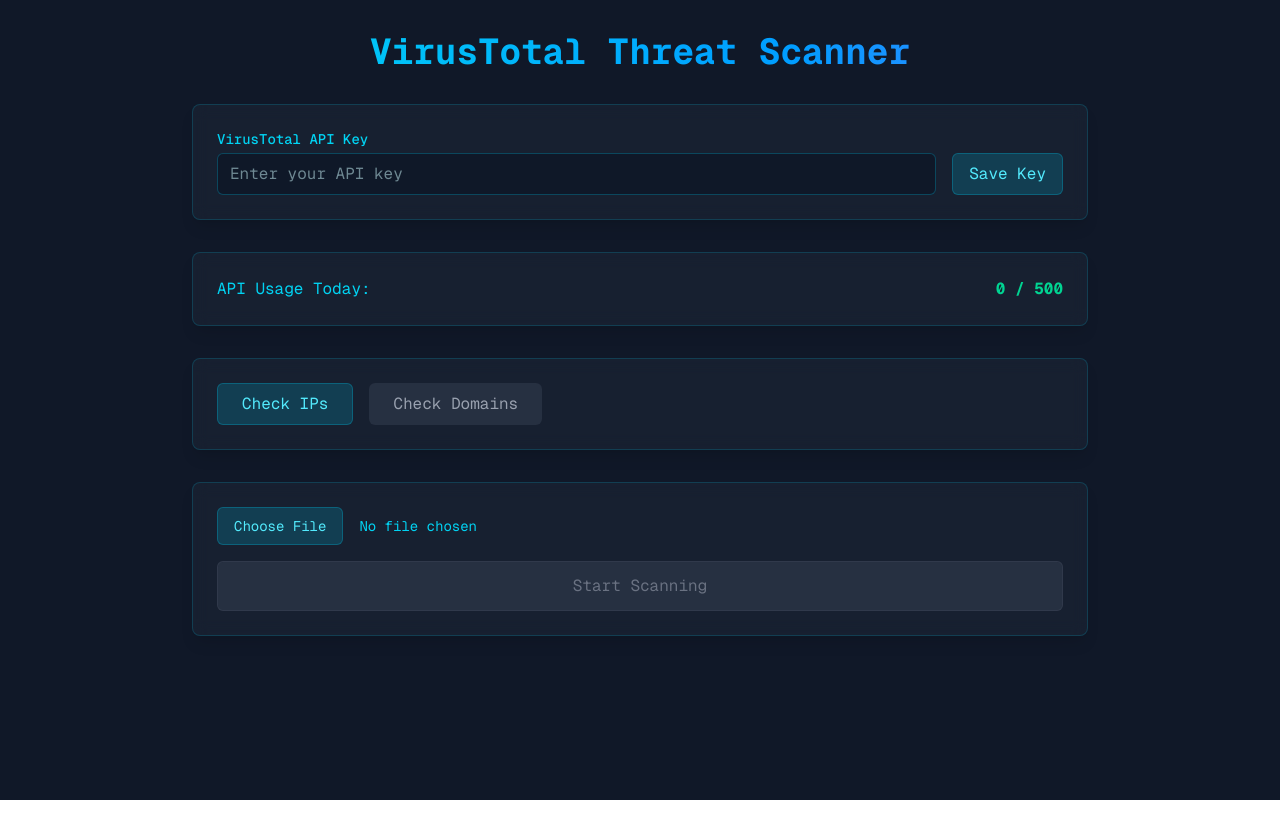
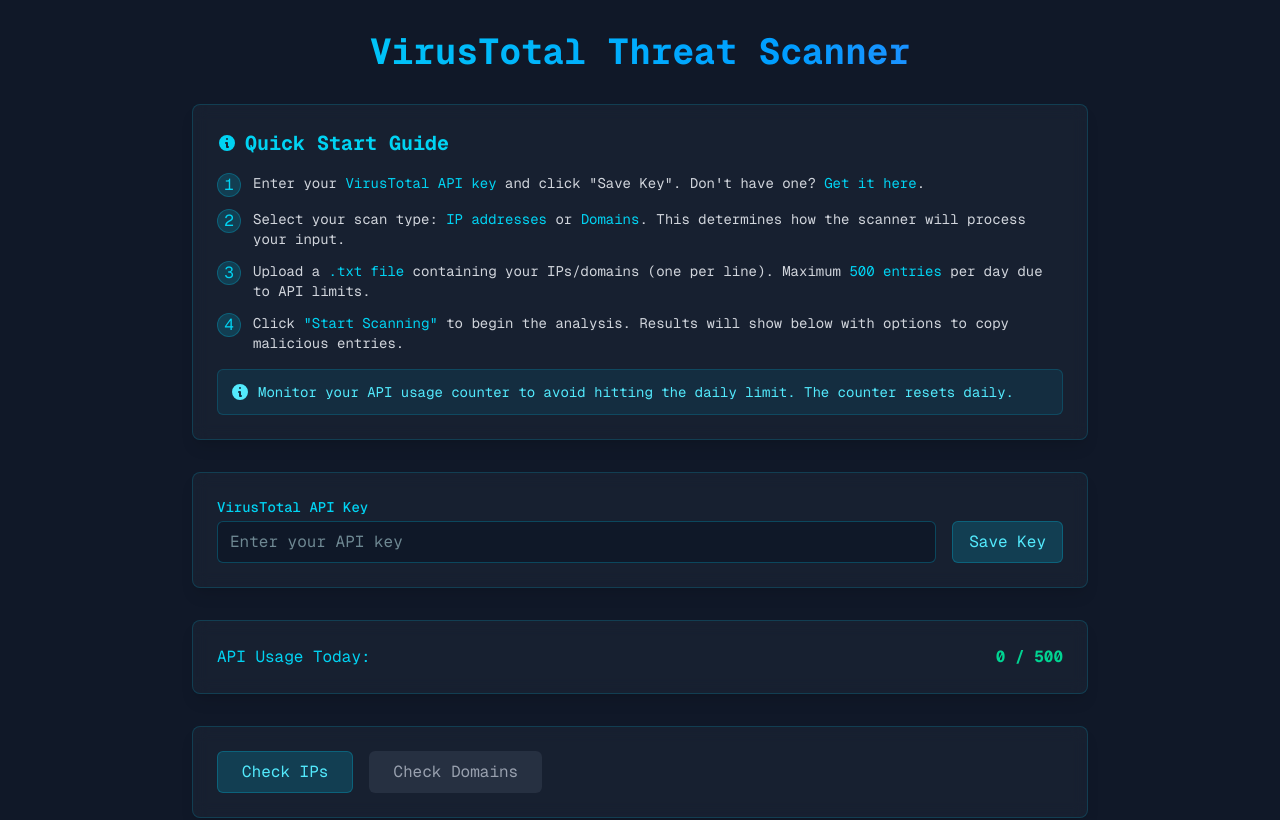
Before and after one commit to dyilooo/ATRA-Platform, a Next.js app: page / in a window 1280 px wide. Shown: the top 820 px of the page. Built offline with nearby package versions, Linux system fonts and the light colour scheme.

Commit message:
improved version

```diff
--- a/src/app/page.jsx
+++ b/src/app/page.jsx
@@ -137,6 +137,84 @@
         <h1 className="text-4xl font-bold text-center bg-gradient-to-r from-cyan-400 to-blue-500 bg-clip-text text-transparent font-mono">
           VirusTotal Threat Scanner
         </h1>
+
+        {/* User Guide Section */}
+        <div className="bg-gray-800/50 p-6 rounded-lg border border-cyan-500/20 backdrop-blur-sm shadow-lg">
+          <h2 className="text-xl font-bold mb-4 text-cyan-400 font-mono flex items-center gap-2">
+            <svg
+              xmlns="http://www.w3.org/2000/svg"
+              className="h-5 w-5"
+              viewBox="0 0 20 20"
+              fill="currentColor"
+            >
+              <path
+                fillRule="evenodd"
+                d="M18 10a8 8 0 11-16 0 8 8 0 0116 0zm-7-4a1 1 0 11-2 0 1 1 0 012 0zM9 9a1 1 0 000 2v3a1 1 0 001 1h1a1 1 0 100-2v-3a1 1 0 00-1-1H9z"
+                clipRule="evenodd"
+              />
+            </svg>
+            Quick Start Guide
+          </h2>
+          <div className="space-y-3">
+            <div className="flex items-start gap-3 text-gray-300">
+              <span className="flex-shrink-0 w-6 h-6 rounded-full bg-cyan-500/20 border border-cyan-500/30 flex items-center justify-center text-cyan-400 font-mono">
+                1
+              </span>
+              <p className="font-mono text-sm">
+                Enter your <span className="text-cyan-400">VirusTotal API key</span> and click "Save Key".
+                Don't have one? <a href="https://www.virustotal.com/gui/join-us" target="_blank" rel="noopener noreferrer" className="text-cyan-400 hover:underline">Get it here</a>.
+              </p>
+            </div>
+
+            <div className="flex items-start gap-3 text-gray-300">
+              <span className="flex-shrink-0 w-6 h-6 rounded-full bg-cyan-500/20 border border-cyan-500/30 flex items-center justify-center text-cyan-400 font-mono">
+                2
+              </span>
+              <p className="font-mono text-sm">
+                Select your scan type: <span className="text-cyan-400">IP addresses</span> or <span className="text-cyan-400">Domains</span>.
+                This determines how the scanner will process your input.
+              </p>
+            </div>
+
+            <div className="flex items-start gap-3 text-gray-300">
+              <span className="flex-shrink-0 w-6 h-6 rounded-full bg-cyan-500/20 border border-cyan-500/30 flex items-center justify-center text-cyan-400 font-mono">
+                3
+              </span>
+              <p className="font-mono text-sm">
+                Upload a <span className="text-cyan-400">.txt file</span> containing your IPs/domains (one per line).
+                Maximum <span className="text-cyan-400">500 entries</span> per day due to API limits.
+              </p>
+            </div>
+
+            <div className="flex items-start gap-3 text-gray-300">
+              <span className="flex-shrink-0 w-6 h-6 rounded-full bg-cyan-500/20 border border-cyan-500/30 flex items-center justify-center text-cyan-400 font-mono">
+                4
+              </span>
+              <p className="font-mono text-sm">
+                Click <span className="text-cyan-400">"Start Scanning"</span> to begin the analysis.
+                Results will show below with options to copy malicious entries.
+              </p>
+            </div>
+
+            <div className="mt-4 p-3 bg-cyan-500/10 rounded-md border border-cyan-500/20">
+              <p className="text-sm font-mono text-cyan-300 flex items-center gap-2">
+                <svg
+                  xmlns="http://www.w3.org/2000/svg"
+                  className="h-5 w-5"
+                  viewBox="0 0 20 20"
+                  fill="currentColor"
+                >
+                  <path
+                    fillRule="evenodd"
+                    d="M18 10a8 8 0 11-16 0 8 8 0 0116 0zm-7-4a1 1 0 11-2 0 1 1 0 012 0zM9 9a1 1 0 000 2v3a1 1 0 001 1h1a1 1 0 100-2v-3a1 1 0 00-1-1H9z"
+                    clipRule="evenodd"
+                  />
+                </svg>
+                Monitor your API usage counter to avoid hitting the daily limit. The counter resets daily.
+              </p>
+            </div>
+          </div>
+        </div>
 
         {/* API Key Section */}
         <div className="bg-gray-800/50 p-6 rounded-lg border border-cyan-500/20 backdrop-blur-sm shadow-lg">
```
